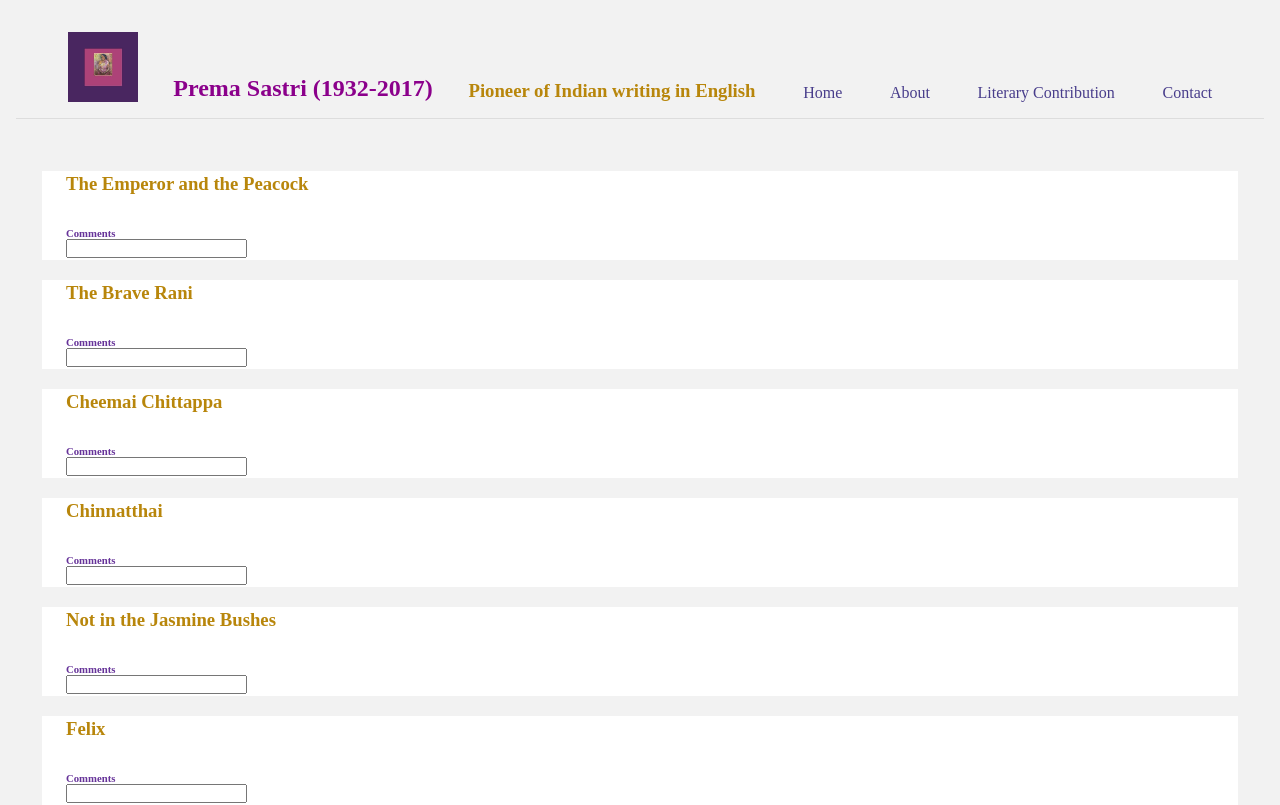
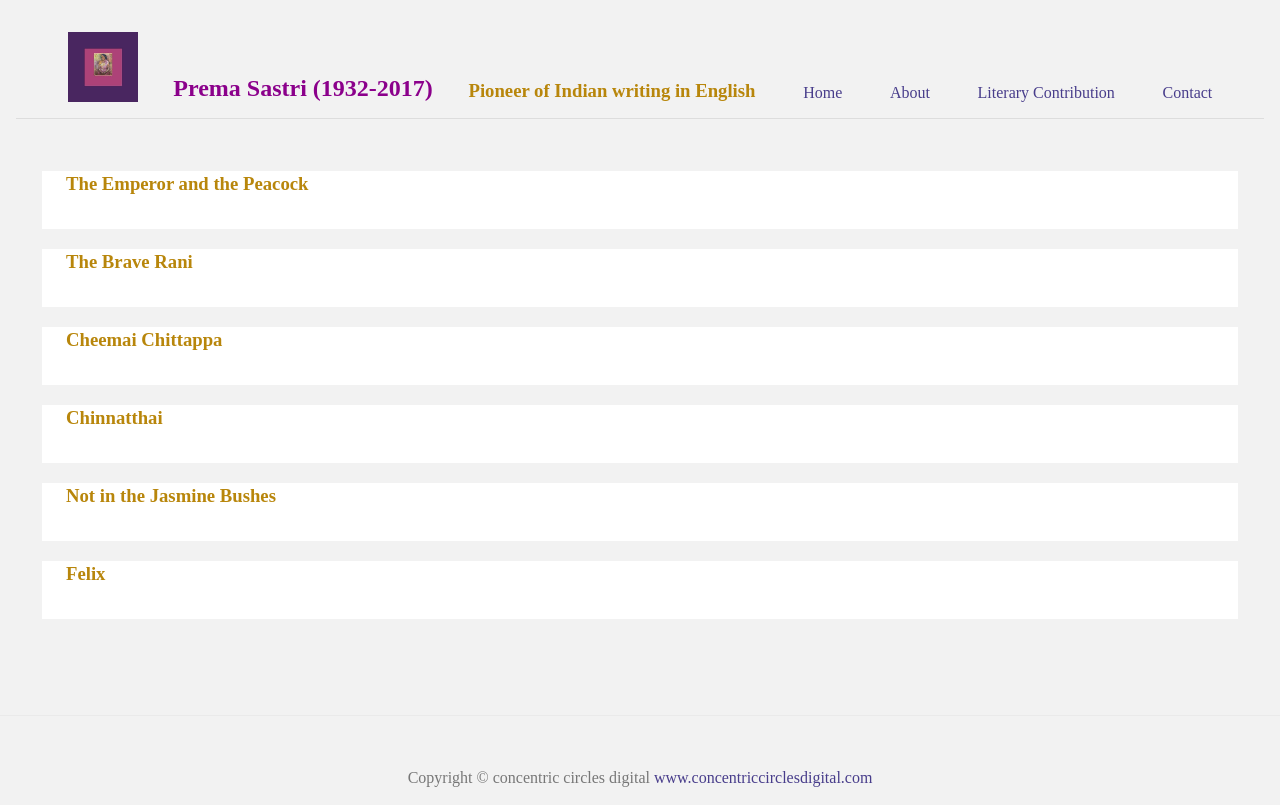
Before and after one commit to SumiSastri/blog-app, a Next.js app: page /literary-contribution/childrens-stories in a window 1280 px wide. Shown: the top 805 px of the page. Built offline with nearby package versions, Linux system fonts and the light colour scheme.

Commit message:
Debug childrens stories section - double fetch call

```diff
--- a/pages/index.js
+++ b/pages/index.js
@@ -2,9 +2,6 @@ import Image from "next/image";
 import Link from "next/link";
 
 import styles from "../styles/Home.module.css";
-
-import NavBar from "../common/Header";
-import Footer from "../common/Footer";
 
 export default function Home() {
   return (
--- a/pages/literary-contribution/childrens-stories/ChildrensStoryCard.js
+++ b/pages/literary-contribution/childrens-stories/ChildrensStoryCard.js
@@ -1,20 +1,11 @@
 /* eslint-disable @next/next/no-img-element */
 import React from "react";
-import { useRouter } from "next/router";
 
-export default function ChildrensStoryCard({ name, description, id }) {
-  const router = useRouter();
-
+export default function ChildrensStoryCard({ name, description }) {
   return (
-    <div
-      onClick={() => {
-        router.push(`/childrens-stories/${id}`);
-      }}
-    >
       <div>
         <h3>{name}</h3>
         <p>{description}</p>
       </div>
-    </div>
   );
 }
--- a/pages/literary-contribution/childrens-stories/[id].js
+++ b/pages/literary-contribution/childrens-stories/[id].js
@@ -1,5 +1,4 @@
 /* eslint-disable @next/next/no-img-element */
-
 import { useRouter } from "next/router";
 import Link from "next/link";
 import { useEffect, useState } from "react";
--- a/pages/literary-contribution/childrens-stories/index.js
+++ b/pages/literary-contribution/childrens-stories/index.js
@@ -3,11 +3,8 @@ import Link from "next/link";
 
 import styles from "../../../styles/Story.module.css";
 import ChildrensStoryCard from "./ChildrensStoryCard";
-import Comments from "./Comments";
-
 
 const ChildrensStories = () => {
-  // set initial state of the component
   const [childrensStories, setChildrensStories] = useState([]);
 
   const fetchChildrensStories = async () => {
@@ -29,8 +26,7 @@ const ChildrensStories = () => {
             href={`/literary-contribution/childrens-stories/${childrensStory.id}`}
           >
             <a className={styles.story}>
-              <ChildrensStoryCard name={childrensStory.name} />
-              <Comments />
+              <ChildrensStoryCard  id={childrensStory.id} name={childrensStory.name} />
             </a>
           </Link>
         </div>
```
